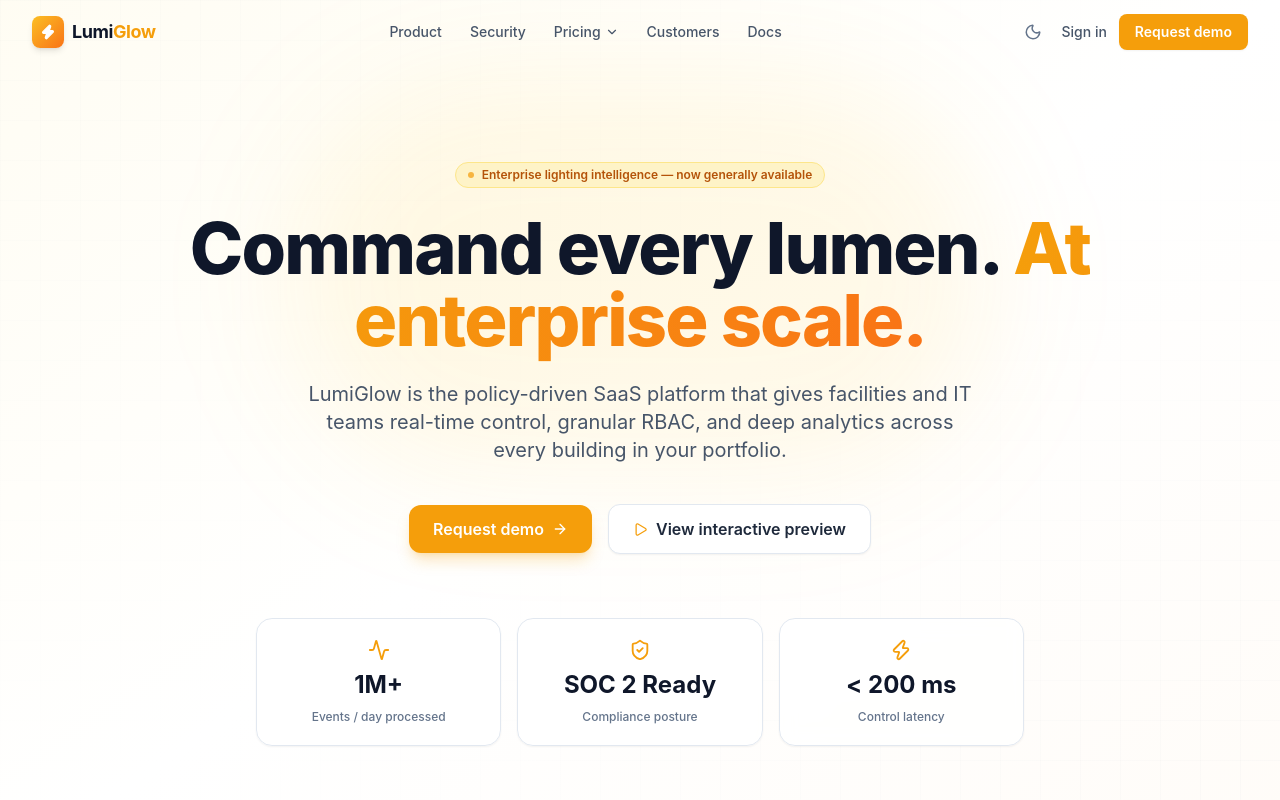
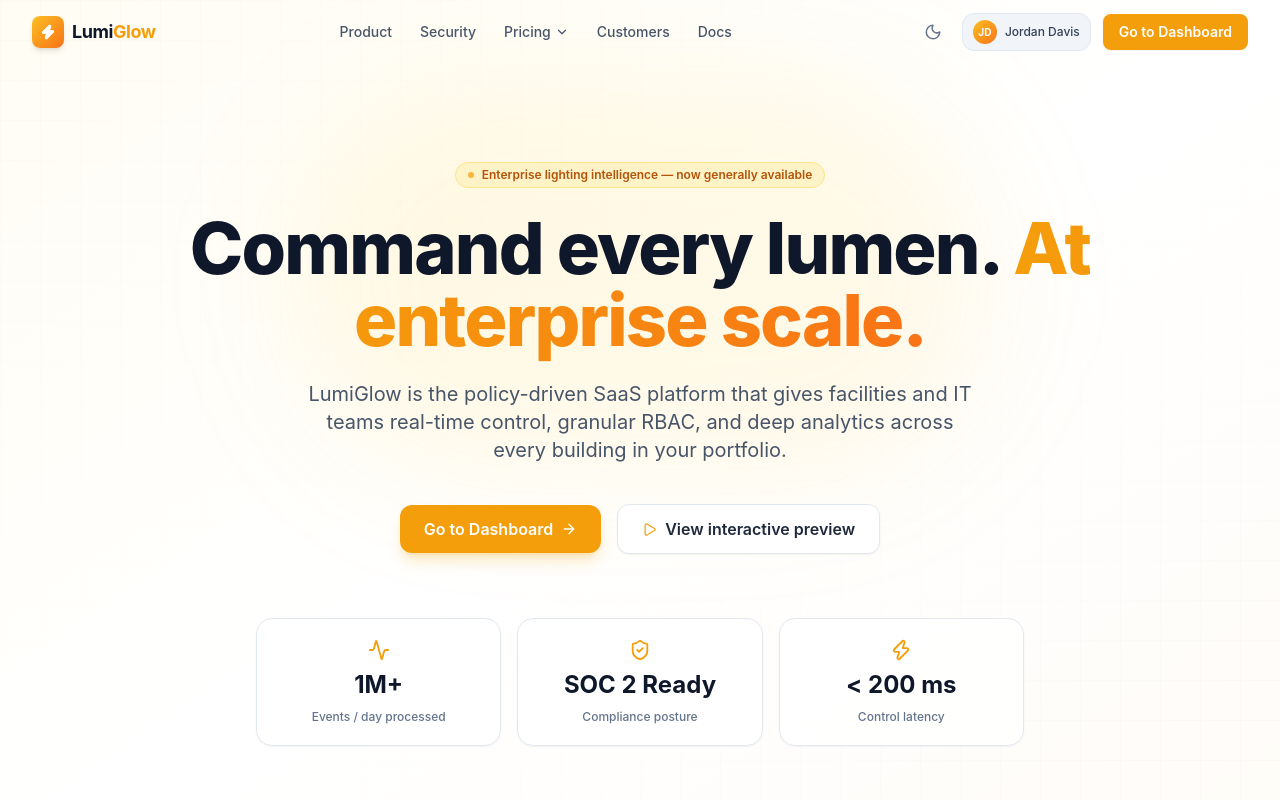
Before and after one commit to Lumi-Labs-Demo/lumiglow, a Next.js app: page / in a window 1280 px wide. Shown: the top 800 px of the page. Built offline with nearby package versions, Linux system fonts and the light colour scheme.

Commit message:
feat: landing page assumes logged-in state — Go to Dashboard CTA

```diff
--- a/app/page.tsx
+++ b/app/page.tsx
@@ -29,7 +29,7 @@ export default function HomePage() {
       <Nav onDemo={() => setDemoModal(true)} />
 
       <main>
-        <Hero onDemo={() => setDemoModal(true)} onPreview={scrollToPreview} />
+        <Hero onPreview={scrollToPreview} />
 
         <div ref={previewRef}>
           <ConsolePreview />
--- a/components/Hero.tsx
+++ b/components/Hero.tsx
@@ -1,4 +1,5 @@
 "use client";
+import Link from "next/link";
 import { ArrowRight, Play, ShieldCheck, Zap, Activity } from "lucide-react";
 
 const stats = [
@@ -7,7 +8,7 @@ const stats = [
   { icon: Zap, label: "Control latency",             value: "< 200 ms" },
 ];
 
-export default function Hero({ onDemo, onPreview }: { onDemo: () => void; onPreview: () => void }) {
+export default function Hero({ onPreview }: { onPreview: () => void }) {
   return (
     <section className="relative overflow-hidden pt-32 pb-24 sm:pt-40 sm:pb-32">
       {/* Background */}
@@ -38,13 +39,13 @@ export default function Hero({ onDemo, onPreview }: { onDemo: () => void; onPrev
 
         {/* CTAs */}
         <div className="mt-10 flex flex-wrap items-center justify-center gap-4 animate-slide-up">
-          <button
-            onClick={onDemo}
+          <Link
+            href="/dashboard"
             className="group flex items-center gap-2 px-6 py-3 bg-amber-500 hover:bg-amber-400 text-white font-semibold rounded-xl shadow-lg shadow-amber-500/25 hover:shadow-amber-400/40 transition-all"
           >
-            Request demo
+            Go to Dashboard
             <ArrowRight size={16} className="group-hover:translate-x-0.5 transition-transform" />
-          </button>
+          </Link>
           <button
             onClick={onPreview}
             className="group flex items-center gap-2 px-6 py-3 bg-white dark:bg-slate-800 hover:bg-slate-50 dark:hover:bg-slate-700 text-slate-800 dark:text-white font-semibold rounded-xl border border-slate-200 dark:border-slate-700 shadow-sm transition-all"
--- a/components/Nav.tsx
+++ b/components/Nav.tsx
@@ -183,21 +183,22 @@ export default function Nav({ onDemo }: { onDemo: () => void }) {
             )}
           </nav>
 
-          {/* Right */}
+          {/* Right — logged-in state */}
           <div className="hidden md:flex items-center gap-3">
             <ThemeToggle />
+            {/* User chip */}
+            <div className="flex items-center gap-2 px-2.5 py-1.5 rounded-xl bg-slate-100 dark:bg-slate-800 border border-slate-200 dark:border-slate-700">
+              <div className="w-6 h-6 rounded-full bg-gradient-to-br from-amber-400 to-orange-500 flex items-center justify-center text-white text-[10px] font-bold shrink-0">
+                JD
+              </div>
+              <span className="text-xs font-medium text-slate-700 dark:text-slate-300">Jordan Davis</span>
+            </div>
             <Link
               href="/dashboard"
-              className="text-sm font-medium text-slate-600 hover:text-slate-900 dark:text-slate-400 dark:hover:text-white transition-colors"
+              className="flex items-center gap-1.5 px-4 py-2 text-sm font-semibold bg-amber-500 hover:bg-amber-400 text-white rounded-lg shadow-sm hover:shadow-amber-400/30 transition-all"
             >
-              Sign in
+              Go to Dashboard
             </Link>
-            <button
-              onClick={onDemo}
-              className="px-4 py-2 text-sm font-semibold bg-amber-500 hover:bg-amber-400 text-white rounded-lg shadow-sm hover:shadow-amber-400/30 transition-all"
-            >
-              Request demo
-            </button>
           </div>
 
           {/* Mobile hamburger */}
@@ -260,16 +261,10 @@ export default function Nav({ onDemo }: { onDemo: () => void }) {
           <Link
             href="/dashboard"
             onClick={() => setOpen(false)}
-            className="mt-3 block w-full text-center px-4 py-2 text-sm font-medium text-slate-700 dark:text-slate-300 border border-slate-200 dark:border-slate-700 rounded-lg hover:bg-slate-50 dark:hover:bg-slate-800 transition-all"
+            className="mt-3 flex items-center justify-center gap-2 w-full px-4 py-2 text-sm font-semibold bg-amber-500 hover:bg-amber-400 text-white rounded-lg transition-all"
           >
-            Sign in
+            Go to Dashboard
           </Link>
-          <button
-            onClick={() => { setOpen(false); onDemo(); }}
-            className="mt-2 w-full px-4 py-2 text-sm font-semibold bg-amber-500 hover:bg-amber-400 text-white rounded-lg transition-all"
-          >
-            Request demo
-          </button>
         </div>
       )}
     </header>
```
